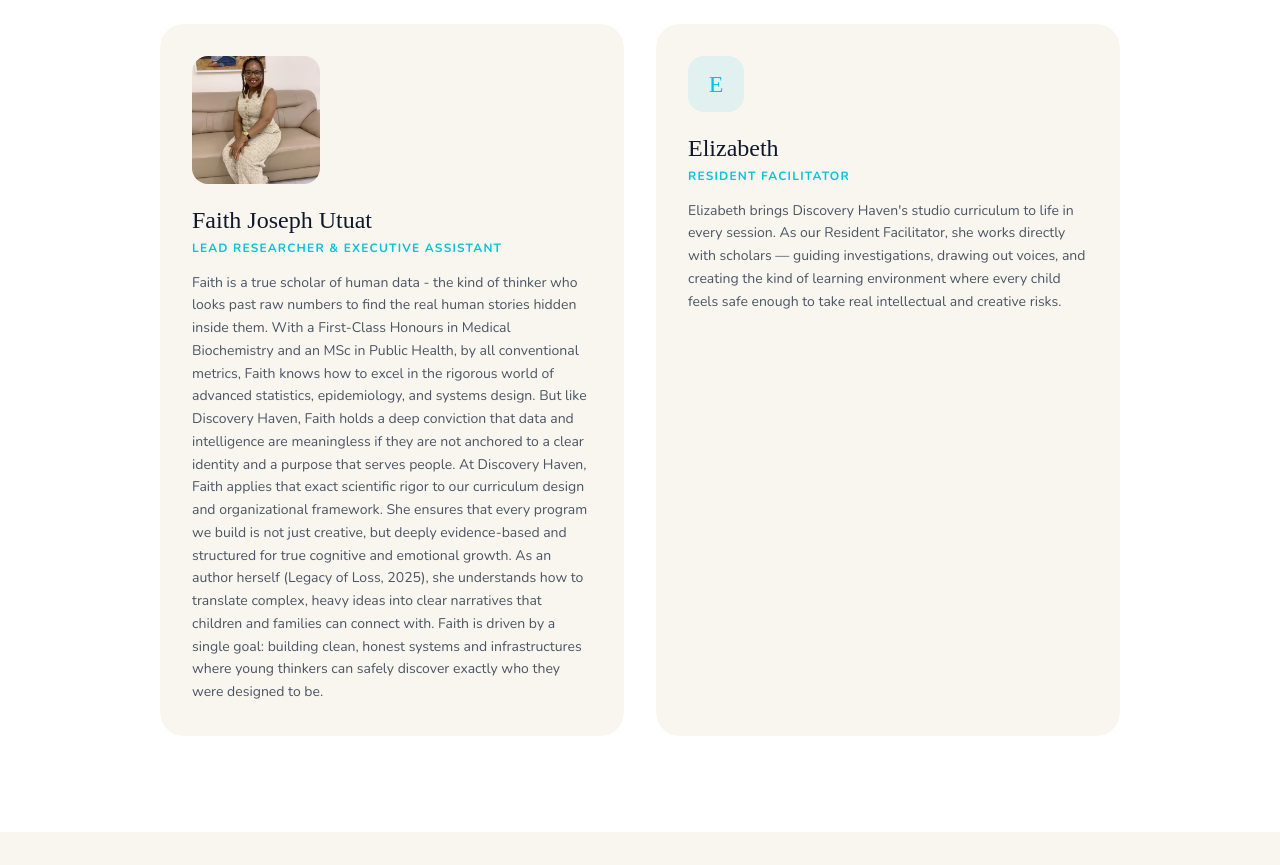
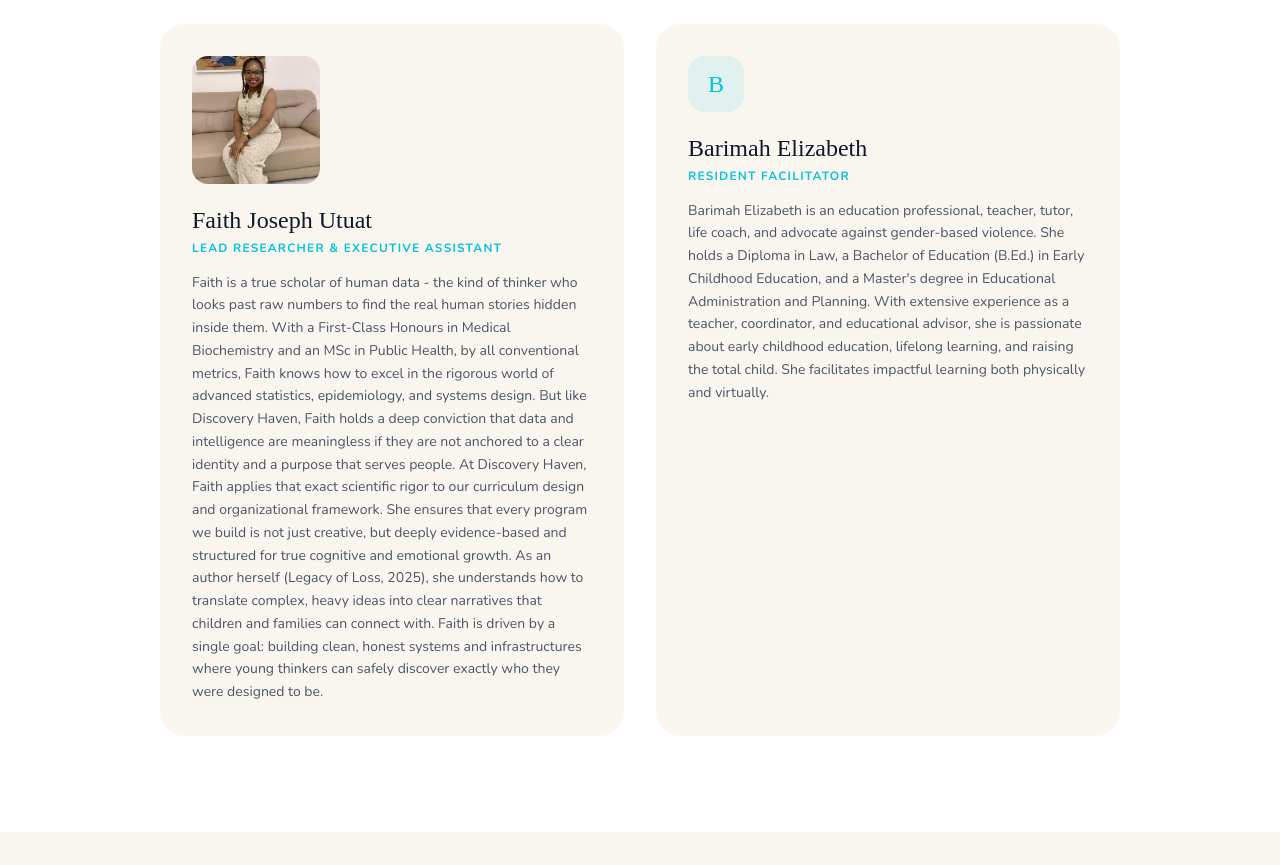
Before and after one commit to Tobennadev22/discoveryhaven, a React (Vite) app: page /about in a window 1280 px wide. Shown: the part 2820-3685 px from the top of the page. Built offline with nearby package versions, Linux system fonts and the light colour scheme; a web font is replaced by a local one.

Commit message:
Update Elizabeth's bio with full name and background
Name and bio text as provided; role kept as-is since no replacement
was given. Photo not yet added - image isn't in the repo yet.

```diff
--- a/src/pages/About.jsx
+++ b/src/pages/About.jsx
@@ -40,9 +40,9 @@ const TEAM = [
     bio: "Faith is a true scholar of human data - the kind of thinker who looks past raw numbers to find the real human stories hidden inside them. With a First-Class Honours in Medical Biochemistry and an MSc in Public Health, by all conventional metrics, Faith knows how to excel in the rigorous world of advanced statistics, epidemiology, and systems design. But like Discovery Haven, Faith holds a deep conviction that data and intelligence are meaningless if they are not anchored to a clear identity and a purpose that serves people. At Discovery Haven, Faith applies that exact scientific rigor to our curriculum design and organizational framework. She ensures that every program we build is not just creative, but deeply evidence-based and structured for true cognitive and emotional growth. As an author herself (Legacy of Loss, 2025), she understands how to translate complex, heavy ideas into clear narratives that children and families can connect with. Faith is driven by a single goal: building clean, honest systems and infrastructures where young thinkers can safely discover exactly who they were designed to be.",
   },
   {
-    name: "Elizabeth",
+    name: "Barimah Elizabeth",
     role: "Resident Facilitator",
-    bio: "Elizabeth brings Discovery Haven's studio curriculum to life in every session. As our Resident Facilitator, she works directly with scholars — guiding investigations, drawing out voices, and creating the kind of learning environment where every child feels safe enough to take real intellectual and creative risks.",
+    bio: "Barimah Elizabeth is an education professional, teacher, tutor, life coach, and advocate against gender-based violence. She holds a Diploma in Law, a Bachelor of Education (B.Ed.) in Early Childhood Education, and a Master's degree in Educational Administration and Planning. With extensive experience as a teacher, coordinator, and educational advisor, she is passionate about early childhood education, lifelong learning, and raising the total child. She facilitates impactful learning both physically and virtually.",
   },
 ];
 
```
